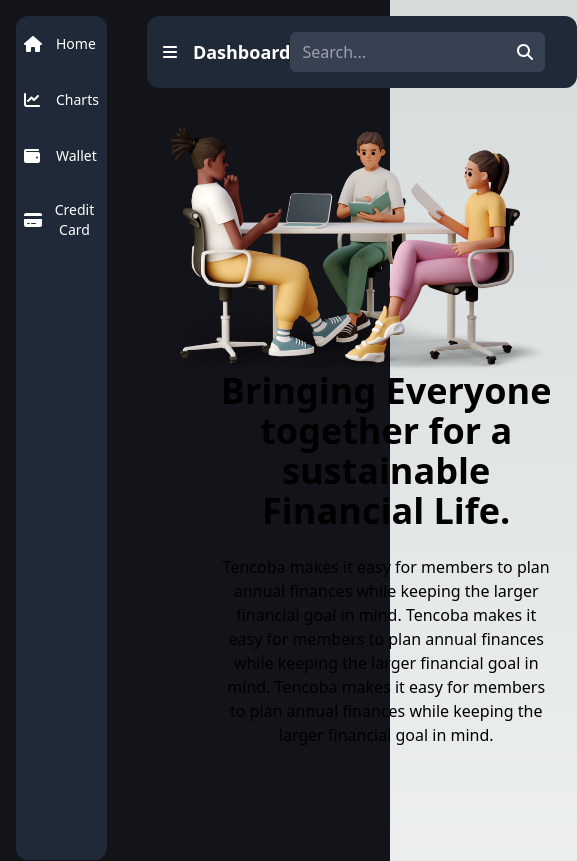
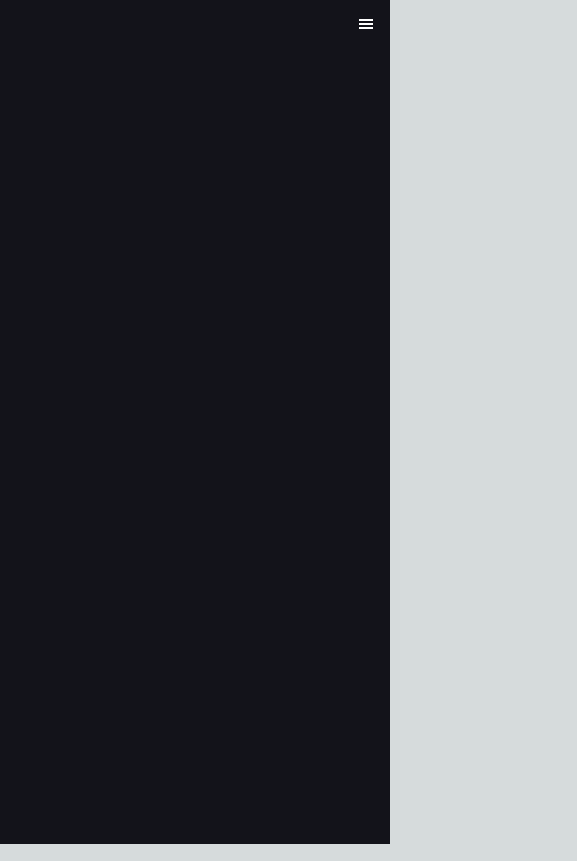
Before and after one commit to johnson419/Tencoba, a Next.js app: page /Dashboard in a window 390 px wide. Shown: the top 861 px of the page, 577 px wide, since content can reach past the window. Built offline with nearby package versions, Linux system fonts and the light colour scheme; grey boxes are pictures that could not be loaded.

Commit message:
Hamburger menu

```diff
--- a/components/Sidebar.js
+++ b/components/Sidebar.js
@@ -1,34 +1,25 @@
-import React from 'react';
-import { FontAwesomeIcon } from '@fortawesome/react-fontawesome';
-import { faHome, faChartLine, faWallet, faCreditCard } from '@fortawesome/free-solid-svg-icons';
+import React from "react";
+import { FontAwesomeIcon } from "@fortawesome/react-fontawesome";
+import {
+  faHome,
+  faChartLine,
+  faWallet,
+  faCreditCard,
+} from "@fortawesome/free-solid-svg-icons";
+import { GiHamburgerMenu } from "react-icons/gi";
+import { Disclosure } from "@headlessui/react";
 
 const Sidebar = () => {
   return (
-    <div className="bg-gray-800 text-white h-screen mx-auto top-0 left-3 py-4 px-2 flex flex-col items-start rounded-xl">
-      <a href="#" className="mb-8 flex items-center">
-        <div className="w-6">
-          <FontAwesomeIcon icon={faHome} size="1x" />
-        </div>
-        <span className="ml-2 text-sm text-center">Home</span>
-      </a>
-      <a href="#" className="mb-8 flex items-center">
-        <div className="w-6">
-          <FontAwesomeIcon icon={faChartLine} size="1x" />
-        </div>
-        <span className="ml-2 text-sm text-center">Charts</span>
-      </a>
-      <a href="#" className="mb-8 flex items-center">
-        <div className="w-6">
-          <FontAwesomeIcon icon={faWallet} size="1x" />
-        </div>
-        <span className="ml-2 text-sm text-center">Wallet</span>
-      </a>
-      <a href="#" className="mb-8 flex items-center">
-        <div className="w-6">
-          <FontAwesomeIcon icon={faCreditCard} size="1x" />
-        </div>
-        <span className="ml-2 text-sm text-center">Credit Card</span>
-      </a>
+    <div>
+      <Disclosure as="nav">
+        <Disclosure.Button className="absolute top-4 right-4 inline-flex items-center peer justify-center rounded-sm p2 text-white hover:text-black focus:outline-none focus:ring-2 focus:ring-inset focus:ring-white group hover:bg-white">
+          <GiHamburgerMenu
+            className="block md:hidden H-6 W-6"
+            aria-hidden="true"
+          />
+        </Disclosure.Button>
+      </Disclosure>
     </div>
   );
 };
--- a/pages/Dashboard.js
+++ b/pages/Dashboard.js
@@ -10,14 +10,14 @@
         <Sidebar />
       </div>
 
-      <div className="flex-1 pl-10">
+      {/* <div className="flex-1 pl-10">
         <div className="sticky top-0">
           <DashNav />
           <Hero />
           <Testimonials/>
         </div>
-        {/* Add your Main Content here */}
-      </div>
+        Add your Main Content here
+      </div> */}
     </div>
   );
 };
```
